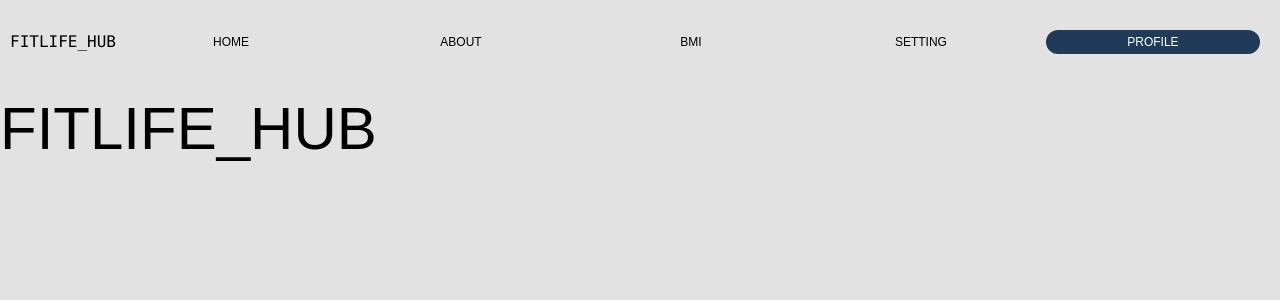
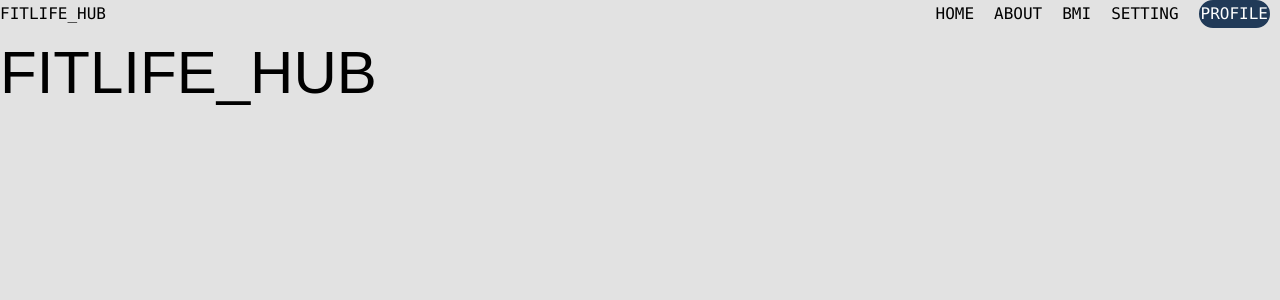
Before and after one commit to Sylveeeeee/fitlife-hub, a Next.js app: page / in a window 1280 px wide. Shown: the top 300 px of the page. Built offline with nearby package versions, Linux system fonts and the light colour scheme.

Commit message:
หกด

```diff
--- a/app/(website)/layout.tsx
+++ b/app/(website)/layout.tsx
@@ -15,18 +15,21 @@ export default function WebsiteLayout({
 }) {
     return (
       <>
-      <div className="w-full h-[auto] bg-[transparent] ">
-        <div className=" text-black py-[30px] w-auto pr-[10px] text-[12px] px-[10px] flex justify-start ... ">
-        <div className = "py-[10] text-left pr-[500] ml-[100] text-[16px] font-mono">FITLIFE_HUB</div>
-          <button className = "flex-[0.2] py-[10] mt-[5] text-center hover:bg-[#213A58] hover:text-white rounded-[40px] mx-[10px]">HOME</button>
-          <button className = "flex-[0.2] py-[10] mt-[5] text-center hover:bg-[#213A58] hover:text-white rounded-[40px] mx-[10px]">ABOUT</button>
-          <button className = "flex-[0.2] py-[10] mt-[5] text-center hover:bg-[#213A58] hover:text-white rounded-[40px] mx-[10px]">BMI</button>
-          <button className = "flex-[0.2] py-[10] mt-[5] text-center hover:bg-[#213A58] hover:text-white rounded-[40px] mx-[10px] ">SETTING</button>
-          <button className = "flex-[0.2] py-[10] mt-[5] bg-[#213A58] text-white  text-center rounded-[40px] mx-[10px] hover:text-[#213A58] hover:bg-[#ffffff] hover:rounded-[40px] hover:border-solid border-2 border-[#213A58] ...">
-          PROFILE</button>
+      <div className="w-full h-[100]  flex items-center justify-between">
+        <div className="">
+          <div className = " pr-[500] ml-[100] text-[16px] font-mono text-[#000]">FITLIFE_HUB  </div>
+        </div>
+        <div className="font-mono text-[#000] h-[100] items-center mr-[30]">
+            <button className = "mt-[15] py-[20] px-[50] text-center hover:text-[#213A58] hover:border-b-2 hover:border-[#213A58] mx-[10px] hover:bg-[#0000000a]">HOME</button>
+            <button className = "py-[20] px-[50] text-center hover:text-[#213A58] hover:border-b-2 hover:border-[#213A58] mx-[10px] hover:bg-[#0000000a]">ABOUT</button>
+            <button className = "py-[20] px-[50] text-center hover:text-[#213A58] hover:border-b-2 hover:border-[#213A58] mx-[10px] hover:bg-[#0000000a]">BMI</button>
+            <button className = "py-[20] px-[50] text-center hover:text-[#213A58] hover:border-b-2 hover:border-[#213A58] mx-[10px] hover:bg-[#0000000a]">SETTING</button>
+            <button className = "h-[70] w-[70] bg-[#213A58] text-white  text-center rounded-full mx-[10px] hover:text-[#213A58] hover:bg-[#ffffff] hover:rounded-[40px] hover:border-solid border-2 border-[#213A58] ...">
+            PROFILE</button>
         </div>
 
-      </div>
+        </div>
+
       <div className="">{children}</div>
       </>
     )
--- a/app/login/page.tsx
+++ b/app/login/page.tsx
@@ -15,11 +15,11 @@ export default function LoginPage () {
       <form>
         <div className="mb-4">
           <label htmlFor="username" className="block text-sm font-medium text-zinc-700">Username</label>
-          <input type="text" id="username" className="mt-1 block w-full border border-border rounded-md shadow-sm p-2" placeholder="Enter your username" required />
+          <input type="text" id="username" className="mt-1 block w-full border border-border rounded-md shadow-sm p-2 text-[#000]" placeholder="Enter your username" required />
         </div>
         <div className="mb-4">
           <label htmlFor="password" className="block text-sm font-medium text-zinc-700">Password</label>
-          <input type="password" id="password" className="mt-1 block w-full border border-border rounded-md shadow-sm p-2" placeholder="Enter your password" required />
+          <input type="password" id="password" className="mt-1 block w-full border border-border rounded-md shadow-sm p-2 text-[#000]" placeholder="Enter your password" required />
         </div>
         <div className="flex items-center mb-4">
           <input type="checkbox" id="remember" className="mr-2" />
```
